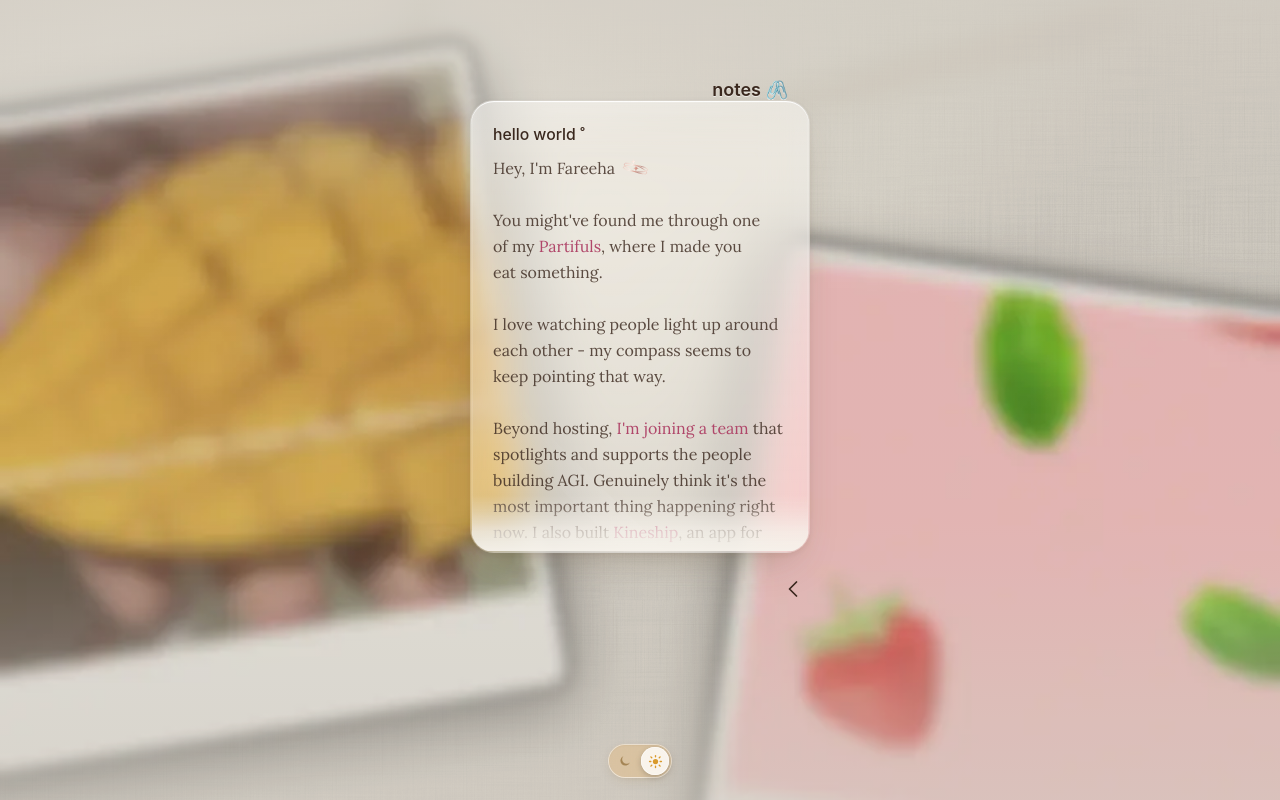
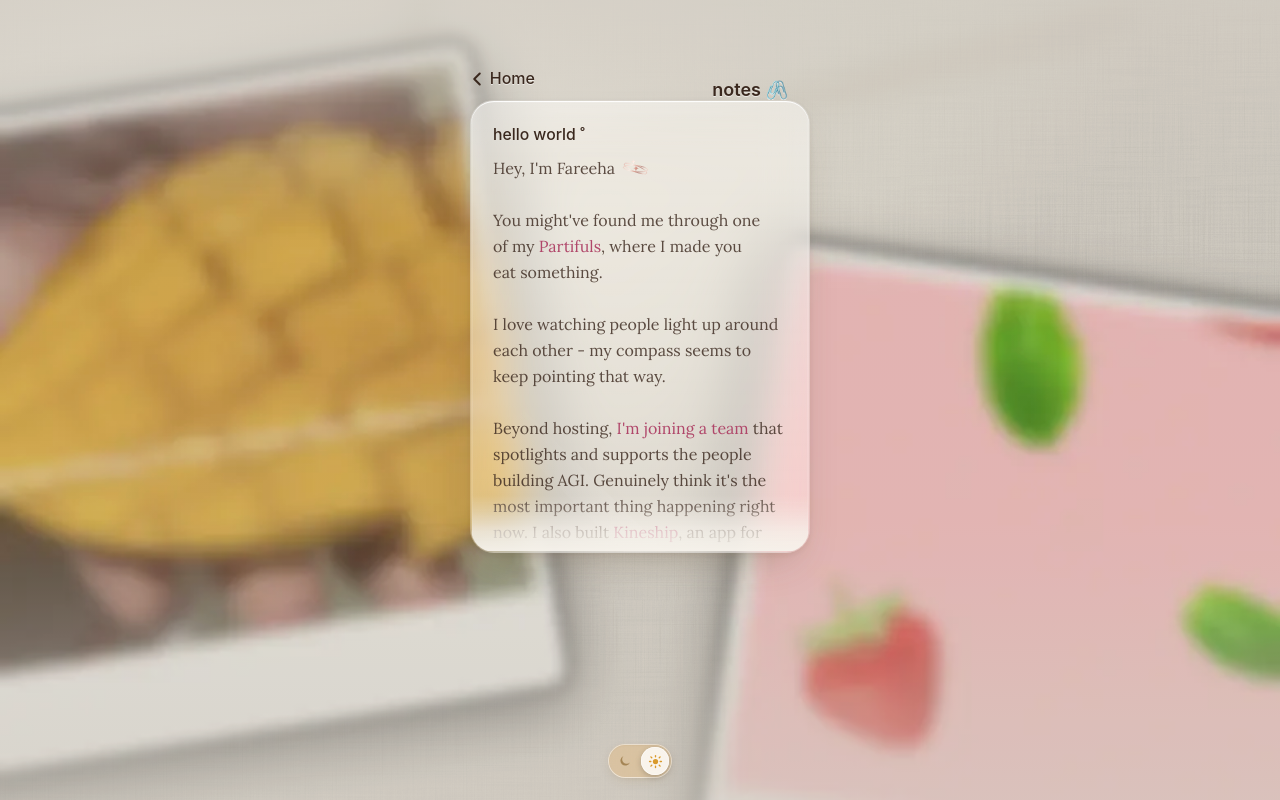
Before and after one commit to fareeha-s/fareeha-cloud, a React (Vite) app: page / in a window 1280 px wide. Built offline with nearby package versions, Linux system fonts and the light colour scheme.

Commit message:
Clearer back button: '‹ Home' at top-left, level with the app title
Co-Authored-By: Claude Opus 5.5 <noreply@anthropic.com>

```diff
--- a/src/App.tsx
+++ b/src/App.tsx
@@ -1645,39 +1645,22 @@ function App() {
           )}
         </motion.div>
 
-        {/* Navigation arrows - positioned absolutely to not affect container positioning */}
+        {/* Back to home: top-left, level with the app title, labelled like an iOS back button */}
         {activeApp && (
-          <div
-            className="absolute w-full mt-4 px-1"
-            style={{
-              opacity: isLoaded ? 1 : 0,
-              transition: "opacity 0.3s ease-in-out",
-              pointerEvents: "auto",
-              bottom: '-50px',
-              right: '0',
-              display: 'flex',
-              justifyContent: 'flex-end'
-            }}
+          <motion.button
+            type="button"
+            className="absolute flex items-center gap-0.5 z-30"
+            style={{ top: '-32px', left: '-4px', color: 'var(--fg)', fontSize: 16, fontWeight: 500, textShadow: 'var(--fg-shadow)' }}
+            initial={{ opacity: 0 }}
+            animate={{ opacity: 1 }}
+            transition={{ duration: 0.3 }}
+            onClick={!isAnimating ? handleClose : undefined}
+            whileTap={{ scale: 0.94 }}
+            aria-label={isEventDetailView ? 'Back' : 'Back to home'}
           >
-            {/* Back button - always goes back to home - moved to right side for thumb navigation */}
-            <motion.div
-              initial={{ opacity: 0, x: -5 }}
-              animate={{ opacity: 1, x: 0 }}
-              exit={{ opacity: 0, x: -5 }}
-              transition={{
-                x: { duration: 0.3, delay: 4.5 },
-                opacity: {
-                  duration: 2.5,
-                  delay: 1.5
-                }
-              }}
-              onClick={!isAnimating ? handleClose : undefined}
-              whileHover={{ scale: 1.1 }}
-              whileTap={{ scale: 0.9 }}
-            >
-              <ChevronLeft size={28} className="text-white" strokeWidth={1.5} />
-            </motion.div>
-          </div>
+            <ChevronLeft size={22} strokeWidth={2.2} />
+            <span>{isEventDetailView ? 'Back' : 'Home'}</span>
+          </motion.button>
         )}
       </div>
     </div>
```
